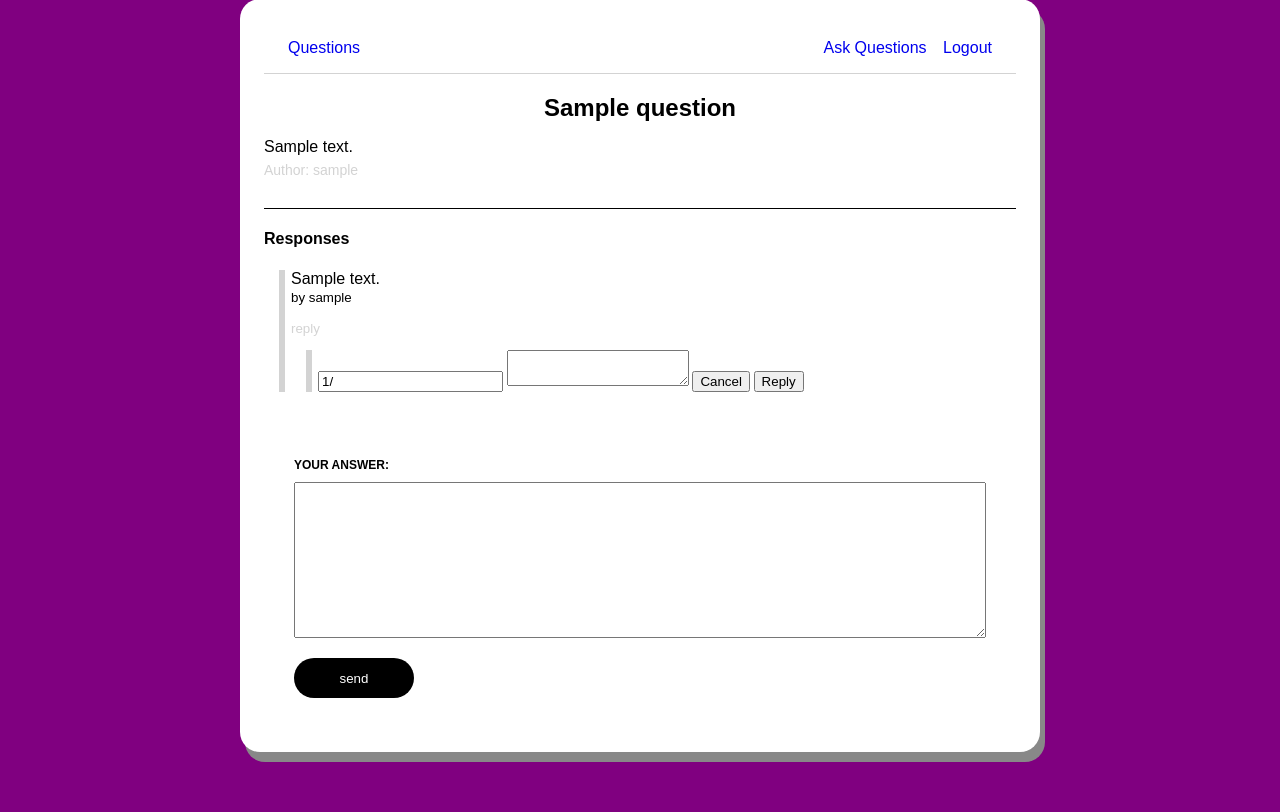
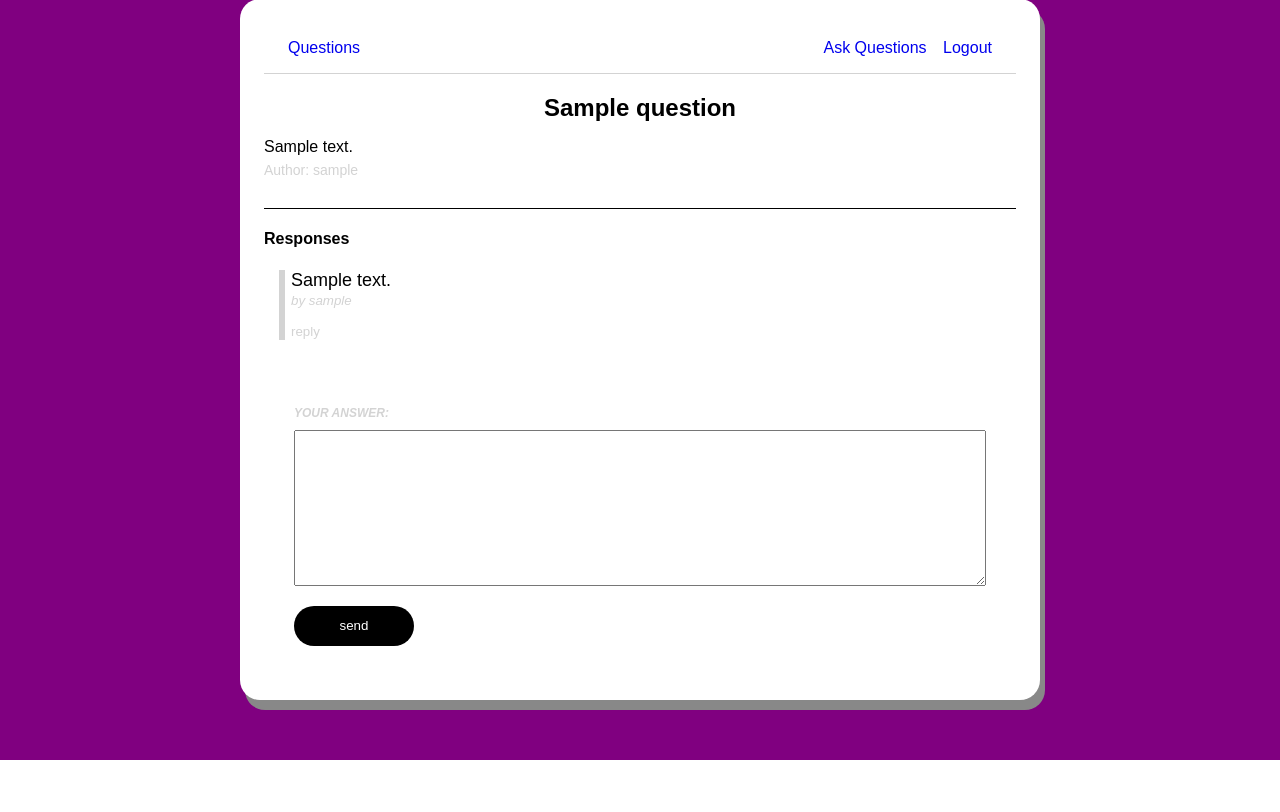
Before and after one commit to abtullohn/tuusie-blitz, a Django app: template main_app/templates/question.html in a window 1280 px wide. Shown: the part 61-873 px from the top of the page. After the commit the page ends 821 px from the top, so only its background shows below. Run offline with Django 4.2, Linux system fonts and the light colour scheme; a user stored in the database is signed in; tables that the repository leaves empty hold one stand-in row (values such as "Sample post"); the template is opened without the code that fills it: values that come from a table or form of the project are taken from there, most other values are stand-ins (such as "Sample title", 1, 10 or a date in 2020); form fields are guessed from the names that the template uses; parts of the project's set-up code (start-up, migrations or seed data) failed here and were passed over.

Commit message:
thread works

```diff
--- a/main_app/forms.py
+++ b/main_app/forms.py
@@ -54,7 +54,7 @@
         model = Response
         fields = ['body']
         widgets ={
-            'body' : forms.Textarea(attr={
+            'body' : forms.Textarea(attrs={
                 'rows': 2,
                 'placeholder': 'What do you know?'
             })
--- /dev/null
+++ b/main_app/static/css/js/main.js
@@ -0,0 +1,6 @@
+function handleReplyButton(responseId){
+    const replyFormContainer = document.getElementById(`reply-form-container-${responseId}`);
+    if(replyFormContainer){
+        replyFormContainer.className = 'reply-form-container enabled'
+    }
+}
--- a/main_app/static/css/styles.css
+++ b/main_app/static/css/styles.css
@@ -157,7 +157,7 @@
 
 .question-body{
     margin-bottom: 6px;
-    border-bottom: 1px black;
+
 }
 
 .question-author{
@@ -175,6 +175,20 @@
     color: lightgray
     ;
 }
+.response-form{
+    margin-top: 20px;
+    border-top: 1px black;
+    padding: 30px;
+}
+
+.reply-form-container{
+    display: none;
+
+}
+
+.reply-form-container.enabled{
+    display: block;
+}
 
 .responses-container-heading{
     color: black;
@@ -182,15 +196,17 @@
 
 .response-body{
     margin: 0px;
+    color: black;
+    font-size: 18px;
 
 }
 
-.reponse-author{
-    color: black;
+.response-author{
+    color: lightgray;
     font-style: italic;
 }
 
-.reply-button{
+.reply-button {
     background-color: transparent;
     border: none;
     padding: 0;
@@ -199,8 +215,27 @@
     cursor: pointer;
 }
 
-.response-form{
-    margin-top: 20px;
-    border-top: 1px black;
-    padding: 30px;
+.reply-form textarea{
+    background-color: black;
+    width: 100%;
 }
+
+.reply-form-cancel-button{
+    font-weight: 600;
+    color: salmon;
+    background-color: transparent;
+    border: none;
+    padding: 4px 12px;
+    cursor: pointer;
+}
+
+.reply-form-submit-button{
+    font-weight: 600;
+    color: white;
+    background-color: purple;
+    border: none;
+    padding: 4px 12px;
+    border-radius: 4px;
+    cursor: pointer;
+
+}
--- a/main_app/templates/components/response.html
+++ b/main_app/templates/components/response.html
@@ -4,16 +4,16 @@
 
 
     {% if user.is_authenticated %}
-    <button class='reply-button'>Reply</button>
+    <button class='reply-button' onclick='handleReplyButton{{response.id}}'>Reply</button>
     {% endif %}
 
     <blockquote id='reply-form-container-{{response.id}}' class='reply-form-container'
         <form method='POST' action='/reply' class='reply-form'>
             {% csrf_token %}
-            <input type='hide' name='question' value={{question.id}}/>
-            <input type='hidden' name='parent' value={{reponse.id}}/>
+            <input type='hidden' name='question' value={{question.id}}/>
+            <input type='hidden' name='parent' value={{response.id}}/>
             {{reply_form.body}}
-            <button type='button' class='reply-form-cancel-button'>Cancel</button>
+            <button type='button' class='reply-form-cancel-button' onclick='handleCancelReply{{response.id}}'>Cancel</button>
             <input type='submit' class='reply-form-submit-button' value='Reply'/>
 
         </form>
--- a/main_app/templates/layouts/page.html
+++ b/main_app/templates/layouts/page.html
@@ -5,7 +5,7 @@
     <head>
         <meta charset = 'utf-8'>
         <link rel='stylesheet' type='text/css' href='{% static 'css/styles.css' %}?{% now 'U' %}'/>
-        <title></title>
+        <script src='{% static 'js/main.js' %}?{% now 'U' %}'></script>
     </head>
     <body>
         <div class='main'>
```
